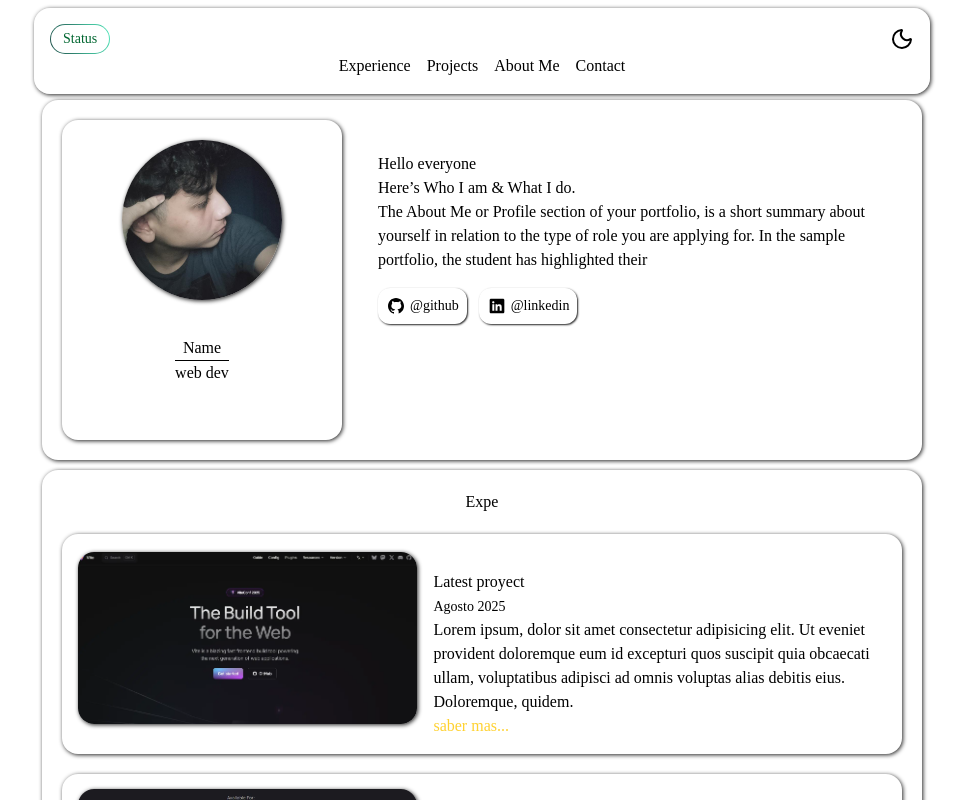
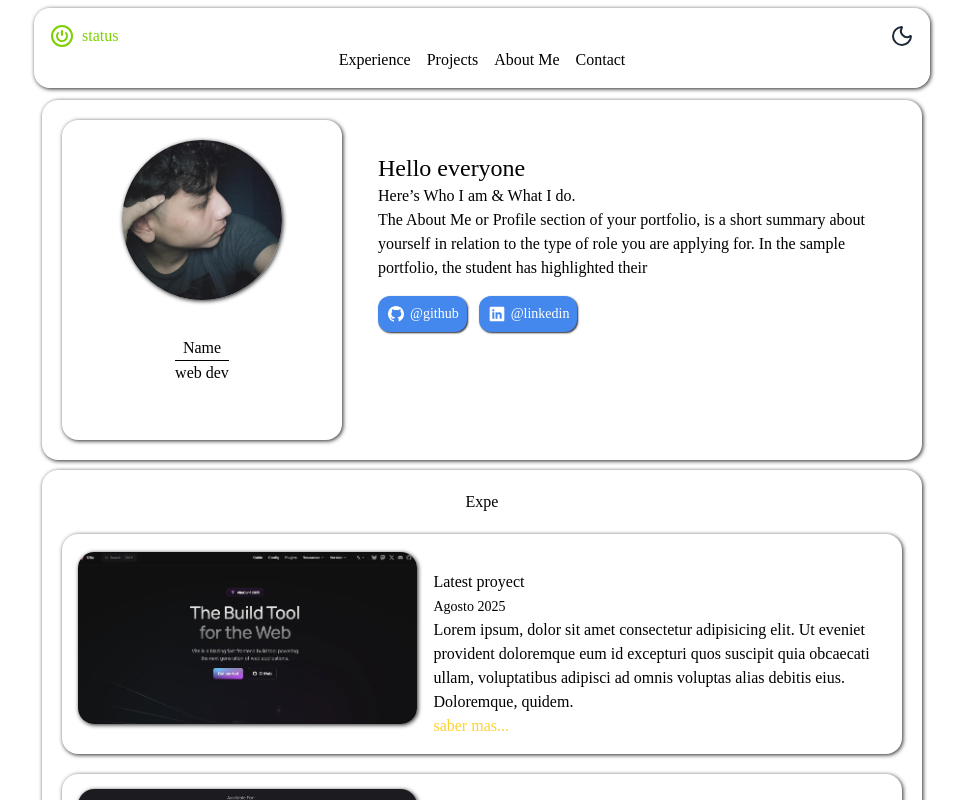
Before and after one commit to RobertGmzz/Landing-Web-Page, a React (Vite) app: page / in a window 1280 px wide. Shown: the top 800 px of the page, without its empty margins (158-1123 px from the left). Built offline with nearby package versions, Linux system fonts and the light colour scheme.

Commit message:
Estilos para los botones, efecto y color con variables

```diff
--- a/src/components/Header.tsx
+++ b/src/components/Header.tsx
@@ -1,6 +1,6 @@
 import { ToggleTheme } from "./ToggleTheme"
 import { useState, useEffect } from "react"
-import { Menu, X } from "lucide-react"
+import { Menu, X, CirclePower } from "lucide-react"
 
 export function Header(){
     const [isOpen, setIsOpen] = useState(false)
@@ -29,18 +29,15 @@ export function Header(){
     return (
         <header className="fixed z-10 flex flex-col w-80 sm:w-154 lg:w-224 mt-2 p-4 rounded-2xl bg-[#FFFFFF]/50 dark:bg-[#1B1B1F]/50 backdrop-blur-md shadow-primary">
             <div className="flex justify-between items-center gap-20 sm:gap-50">
-                <div className="flex items-center">
-                <span className="relative inline-flex overflow-hidden rounded-full p-[1px]">
-                <span className="absolute inset-[-1000%] animate-[spin_2s_linear_infinite] bg-[conic-gradient(from_90deg_at_50%_50%,#51E4B8_0%,#21554E_50%,#51E4B8_100%)]">
-                </span>
-                <div className="inline-flex items-center justify-center w-full px-3 py-1 text-sm text-green-800 bg-[#ffffff] rounded-full dark:bg-[#1B1B1F] dark:text-white/80 backdrop-blur-3xl whitespace-nowrap">Status
+                <div className="flex flex-nowrap gap-x-2 text-lime-500 dark:text-lime-500">
+                    <CirclePower></CirclePower>
+                    <h3>status</h3>
                 </div>
-            </span>
-        </div>
+
 
                 <nav className="flex gap-2">
                     <ToggleTheme></ToggleTheme>
-                    <button onClick = {() => isMobile && setIsOpen(prev => !prev)} className="sm:hidden" aria-label="Toggle button">
+                    <button onClick = {() => isMobile && setIsOpen(prev => !prev)} className="sm:hidden cursor-pointer" aria-label="Toggle button">
                         {isOpen ? <X></X> : <Menu></Menu>}
                     </button>
                 </nav>
--- a/src/components/HeroSection.tsx
+++ b/src/components/HeroSection.tsx
@@ -13,7 +13,7 @@ export function Hero(){
                 </div>
             </div>
             <div className="flex-1/2 flex flex-col p-5 w-77 pt-8 sm:items-stretch text-center sm:text-start">
-                <h1>
+                <h1 className="text-2xl">
                     Hello everyone
                 </h1>
                 <h3>Here’s Who I am & What I do.</h3>
--- a/src/components/Pills/SocialPills.tsx
+++ b/src/components/Pills/SocialPills.tsx
@@ -4,16 +4,9 @@ type props = {
     color: string
 }
 
-    {/*<button className="group relative inline-flex h-12 items-center justify-center overflow-hidden rounded-md bg-neutral-950 px-6 font-medium text-neutral-200 transition hover:scale-110">
-        <span>Hover me</span>
-        <div className="absolute inset-0 flex h-full w-full justify-center [transform:skew(-12deg)_translateX(-100%)] group-hover:duration-1000 group-hover:[transform:skew(-12deg)_translateX(100%)]">
-            <div className="relative h-full w-8 bg-white/20"></div>
-        </div>
-    </button>*/}
-
 export function GitHub({link, name, color}:props){
     return(
-        <a translate="no" href={link} target="_blank" rel="noopener noreferrer" className="flex flex-nowrap justify-center gap-x-1 p-2 rounded-xl text-sm shadow-button">
+        <a translate="no" href={link} aria-label="Ir a Github" target="_blank" rel="noopener noreferrer" className="flex flex-nowrap justify-center gap-x-1 p-2 rounded-xl text-sm shadow-button hover:scale-105 reflex">
                 <svg xmlns="http://www.w3.org/2000/svg" x="0px" y="0px" width="20" height="20" fill={color} viewBox="0 0 30 30">
                     <path d="M15,3C8.373,3,3,8.373,3,15c0,5.623,3.872,10.328,9.092,11.63C12.036,26.468,12,26.28,12,26.047v-2.051 c-0.487,0-1.303,0-1.508,0c-0.821,0-1.551-0.353-1.905-1.009c-0.393-0.729-0.461-1.844-1.435-2.526 c-0.289-0.227-0.069-0.486,0.264-0.451c0.615,0.174,1.125,0.596,1.605,1.222c0.478,0.627,0.703,0.769,1.596,0.769 c0.433,0,1.081-0.025,1.691-0.121c0.328-0.833,0.895-1.6,1.588-1.962c-3.996-0.411-5.903-2.399-5.903-5.098 c0-1.162,0.495-2.286,1.336-3.233C9.053,10.647,8.706,8.73,9.435,8c1.798,0,2.885,1.166,3.146,1.481C13.477,9.174,14.461,9,15.495,9 c1.036,0,2.024,0.174,2.922,0.483C18.675,9.17,19.763,8,21.565,8c0.732,0.731,0.381,2.656,0.102,3.594 c0.836,0.945,1.328,2.066,1.328,3.226c0,2.697-1.904,4.684-5.894,5.097C18.199,20.49,19,22.1,19,23.313v2.734 c0,0.104-0.023,0.179-0.035,0.268C23.641,24.676,27,20.236,27,15C27,8.373,21.627,3,15,3z"></path>
                 </svg>
@@ -24,7 +17,7 @@ export function GitHub({link, name, color}:props){
 
 export function LinkedIn({link, name, color}:props){
     return(
-        <a translate="no" href={link} target="_blank" rel="noopener noreferrer" className="flex flex-nowrap justify-center gap-x-1 p-2 rounded-xl text-sm shadow-button">
+        <a translate="no" href={link} aria-label="Ir a LinkedIn" target="_blank" rel="noopener noreferrer" className="flex flex-nowrap justify-center gap-x-1 p-2 rounded-xl text-sm shadow-button hover:scale-105 reflex">
                 <svg xmlns="http://www.w3.org/2000/svg" x="0px" y="0px" width="20" height="20" fill={color} viewBox="0 0 30 30">
                     <path d="M24,4H6C4.895,4,4,4.895,4,6v18c0,1.105,0.895,2,2,2h18c1.105,0,2-0.895,2-2V6C26,4.895,25.105,4,24,4z M10.954,22h-2.95 v-9.492h2.95V22z M9.449,11.151c-0.951,0-1.72-0.771-1.72-1.72c0-0.949,0.77-1.719,1.72-1.719c0.948,0,1.719,0.771,1.719,1.719 C11.168,10.38,10.397,11.151,9.449,11.151z M22.004,22h-2.948v-4.616c0-1.101-0.02-2.517-1.533-2.517 c-1.535,0-1.771,1.199-1.771,2.437V22h-2.948v-9.492h2.83v1.297h0.04c0.394-0.746,1.356-1.533,2.791-1.533 c2.987,0,3.539,1.966,3.539,4.522V22z"></path>
                 </svg>
@@ -35,7 +28,7 @@ export function LinkedIn({link, name, color}:props){
 
 export function X({link, name, color}:props){
     return(
-        <a translate="no" href={link} target="_blank" rel="noopener noreferrer" className="flex flex-nowrap justify-center gap-x-1 p-2 rounded-xl text-sm shadow-button">
+        <a translate="no" href={link} aria-label="Ir a X" target="_blank" rel="noopener noreferrer" className="flex flex-nowrap justify-center gap-x-1 p-2 rounded-xl text-sm shadow-button hover:scale-105 reflex">
                 <svg xmlns="http://www.w3.org/2000/svg" x="0px" y="0px" width="20" height="20" fill={color} viewBox="0 0 50 50">
                     <path d="M 11 4 C 7.134 4 4 7.134 4 11 L 4 39 C 4 42.866 7.134 46 11 46 L 39 46 C 42.866 46 46 42.866 46 39 L 46 11 C 46 7.134 42.866 4 39 4 L 11 4 z M 13.085938 13 L 21.023438 13 L 26.660156 21.009766 L 33.5 13 L 36 13 L 27.789062 22.613281 L 37.914062 37 L 29.978516 37 L 23.4375 27.707031 L 15.5 37 L 13 37 L 22.308594 26.103516 L 13.085938 13 z M 16.914062 15 L 31.021484 35 L 34.085938 35 L 19.978516 15 L 16.914062 15 z"></path>
                 </svg>
@@ -46,7 +39,7 @@ export function X({link, name, color}:props){
 
 export function Instagram({link, name, color}:props){
     return(
-        <a translate="no" href={link}  target="_blank" rel="noopener noreferrer" className="flex flex-nowrap justify-center gap-x-1 p-2 rounded-xl text-sm shadow-button">
+        <a translate="no" href={link} aria-label="Ir a Instagram" target="_blank" rel="noopener noreferrer" className="flex flex-nowrap justify-center gap-x-1 p-2 rounded-xl text-sm shadow-button hover:scale-105 reflex">
             <svg xmlns="http://www.w3.org/2000/svg" x="0px" y="0px" width="20" height="20" fill={color} viewBox="0 0 30 30">
                 <path d="M 9.9980469 3 C 6.1390469 3 3 6.1419531 3 10.001953 L 3 20.001953 C 3 23.860953 6.1419531 27 10.001953 27 L 20.001953 27 C 23.860953 27 27 23.858047 27 19.998047 L 27 9.9980469 C 27 6.1390469 23.858047 3 19.998047 3 L 9.9980469 3 z M 22 7 C 22.552 7 23 7.448 23 8 C 23 8.552 22.552 9 22 9 C 21.448 9 21 8.552 21 8 C 21 7.448 21.448 7 22 7 z M 15 9 C 18.309 9 21 11.691 21 15 C 21 18.309 18.309 21 15 21 C 11.691 21 9 18.309 9 15 C 9 11.691 11.691 9 15 9 z M 15 11 A 4 4 0 0 0 11 15 A 4 4 0 0 0 15 19 A 4 4 0 0 0 19 15 A 4 4 0 0 0 15 11 z"></path>
             </svg>
--- a/src/components/Projects.tsx
+++ b/src/components/Projects.tsx
@@ -28,7 +28,6 @@ export function ProjectSection(){
                         <NodeJsIcon></NodeJsIcon>
                     </Work>
 
-
             </div>
         </section>
     )
--- a/src/components/ToggleTheme.tsx
+++ b/src/components/ToggleTheme.tsx
@@ -23,7 +23,7 @@ export function ToggleTheme () {
     }, [isDark])
 
     return (
-            <button onClick={()=>setIsDark(!isDark)} className="flex items-center">
+            <button onClick={()=>setIsDark(!isDark)} className="flex items-center cursor-pointer text-gray-800 dark:text-amber-500">
                 {isDark ? <Sun /> : <Moon />}
             </button>
     )
--- a/src/index.css
+++ b/src/index.css
@@ -89,13 +89,20 @@ section, main, footer{
 
 /*VARIABLES GLOBALES*/
 :root{
+
+    /*sombras*/
     --shadow-primary: #252525;
     --shadow-secondary: #252525;
     --shadow-button: #252525;
+
+    /*colores*/
+    --color-var: #48e;
 }
 
 /*Para dark mode*/
 .dark{
+
+    /*sombras*/
     --shadow-primary: #000000;
     --shadow-secondary: #000000;
     --shadow-button: #000000;
@@ -122,3 +129,37 @@ section, main, footer{
 .shadow-button:hover{
     box-shadow: 1px 1px 3px var(--shadow-button);
 }
+
+/*Clase para efecto reflejo */
+.reflex {
+    background: var(--color-var);
+    color: #FFFFFF;
+    position: relative;
+    overflow: hidden;
+}
+
+.reflex::after {
+    content: "";
+    position: absolute;
+    inset: -20% -60%;
+    pointer-events: none;
+    background: linear-gradient(
+        110deg,
+        transparent 0%,
+        rgba(255,255,255,0) 35%,
+        rgba(255,255,255,0.6) 50%,
+        rgba(255,255,255,0) 65%,
+        transparent 100%
+    );
+    transform: translateX(-100%);
+    opacity: 0;
+}
+
+.reflex:hover::after {
+    animation: shine-sweep 0.7s linear;
+    opacity: 1;
+}
+
+@keyframes shine-sweep {
+    to { transform: translateX(100%); }
+}
```
